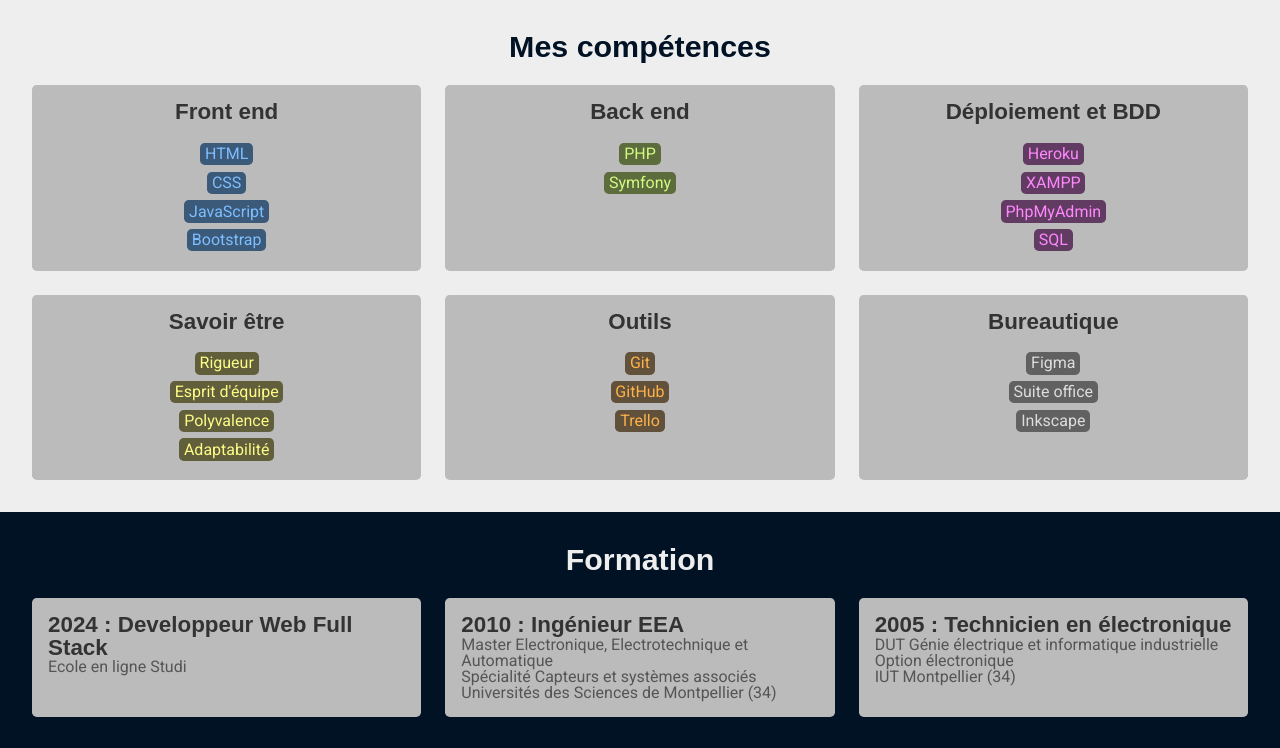
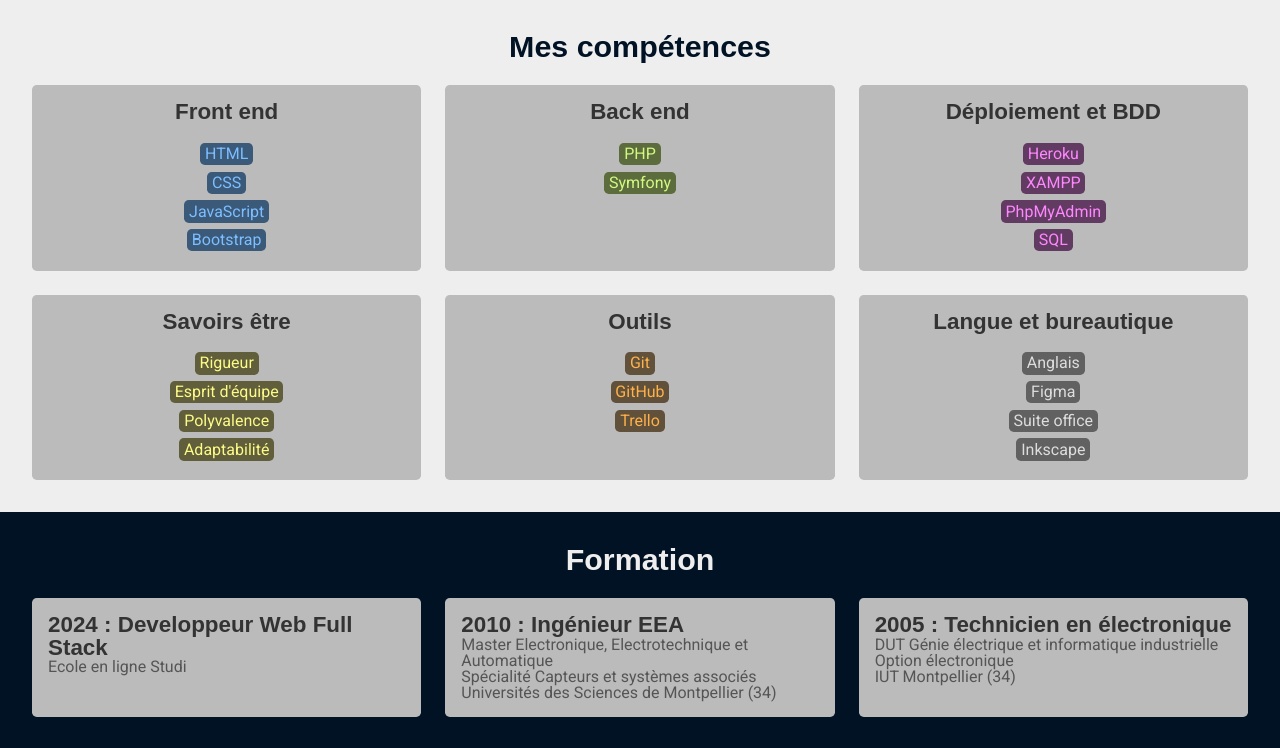
Before and after one commit to Popov505/CV, a PHP site: page /public/php/about.php in a window 1280 px wide. Shown: the part 491-1239 px from the top of the page. Run offline with PHP 8.4, Linux system fonts and the light colour scheme.

Commit message:
CV updated

```diff
--- a/index.php
+++ b/index.php
@@ -73,7 +73,7 @@
             <form
               class="cv-form"
               method="get"
-              action="/documents/Ivan Delville FullStack.pdf"
+              action="/documents/cv-ivan-delville-fullstack.pdf"
               target="_blank">
               <button class="link-text" type="submit">Visualiser mon CV</button>
             </form>
--- a/public/php/about.php
+++ b/public/php/about.php
@@ -86,7 +86,7 @@
           </section>
 
           <section class="soft-skill-set">
-            <h3>Savoir être</h3>
+            <h3>Savoirs être</h3>
             <ul>
               <li class="soft-skill">Rigueur</li>
               <li class="soft-skill">Esprit d'équipe</li>
@@ -105,8 +105,9 @@
           </section>
 
           <section class="office-skill-set">
-            <h3>Bureautique</h3>
+            <h3>Langue et bureautique</h3>
             <ul>
+              <li class="office-skill">Anglais</li>
               <li class="office-skill">Figma</li>
               <li class="office-skill">Suite office</li>
               <li class="office-skill">Inkscape</li>
```
Also changed, not shown: documents/drafts/qr-code.png (added), documents/drafts/qr-code.svg (added), 6 other files.
